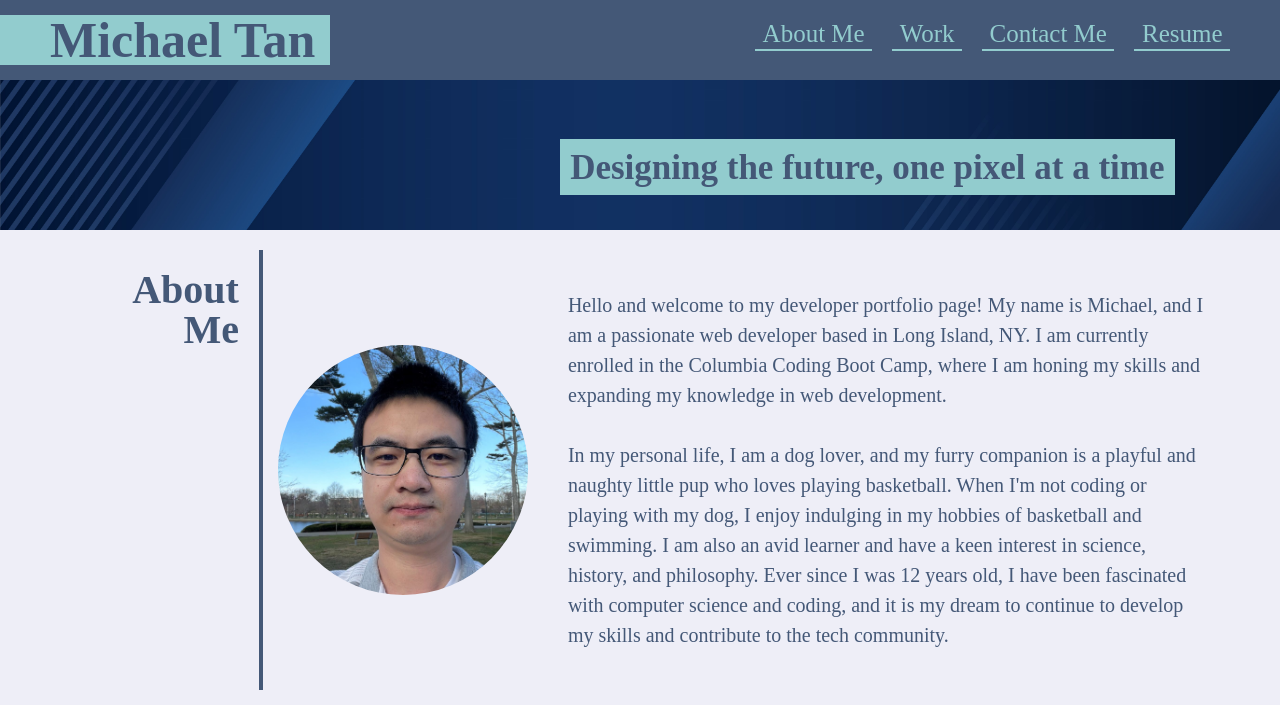
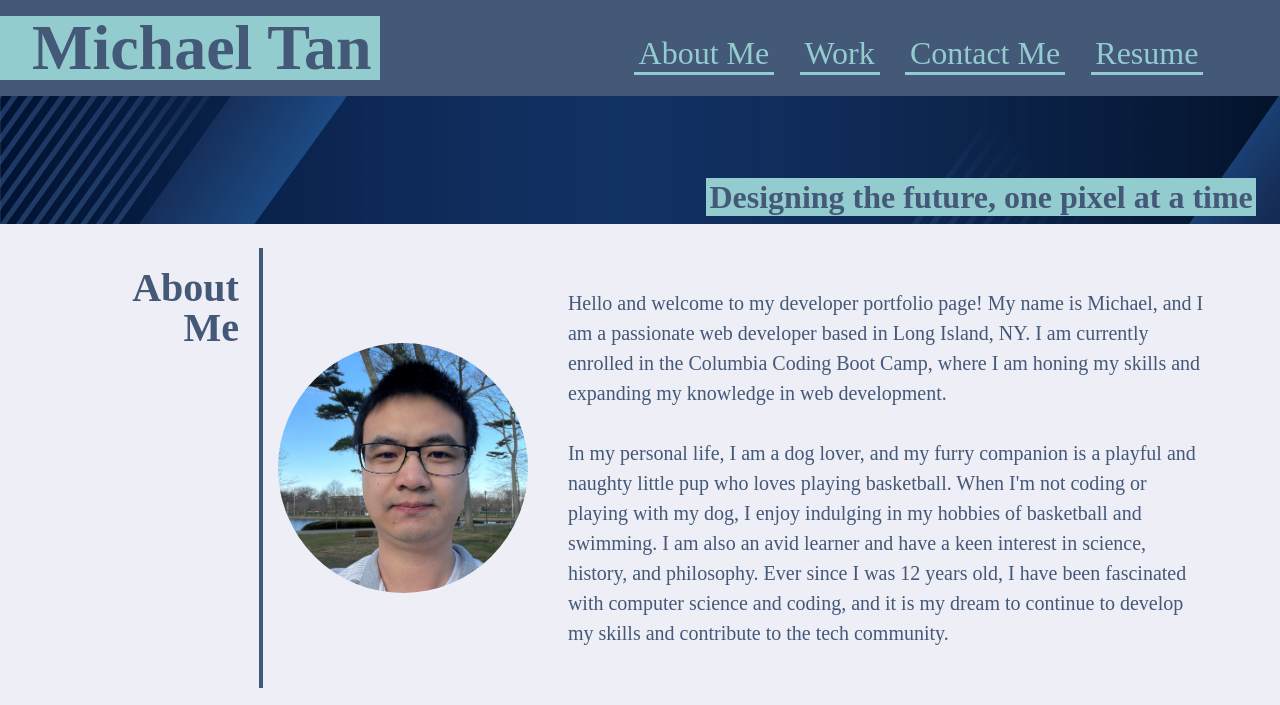
Before and after one commit to Mtan1230/first-iteration-portfolio, a plain HTML site: page index.html in a window 1280 px wide. Shown: the top 705 px of the page. Drawn offline with Linux system fonts and the light colour scheme.

Commit message:
adjust header and banner

```diff
--- a/assets/css/style.css
+++ b/assets/css/style.css
@@ -25,55 +25,52 @@ header {
 }
 
 header h1 {
-    font-size: 5em;
+    font-size: 4rem;
     background-color: var(--light);
-    margin: 0.3em 0;
-    padding-left: 1em;
-    padding-right: 0.3em;
+    margin: 1rem 0;
+    padding-left: 2rem;
+    padding-right: 0.5rem;
 }
 
 header nav {
-    margin: 1em 4em 1em;
+    margin: 1.5rem 4rem 0.5rem;
 }
 
 header nav ul {
     display: flex;
-    justify-content: end;
 }
 
 header nav ul li {
-    padding: 1em;
+    padding: 0.8rem;
 }
 
 header nav ul li a {
-    font-size: 2.5em;
+    font-size: 2rem;
     color: var(--light);
     text-decoration: none;
-    border-bottom: #92CCCE solid 0.1em;
-    padding: 0.1em 0.3em;
+    border-bottom: var(--light) solid 0.2rem;
+    padding: 0.1rem 0.3rem;
 }
 
 /* banner */
 #banner {
     width: 100%;
-    height: 15em;
+    height: 8rem;
     background-image: url("../images/banner.jpg");
     background-size: cover;
     background-position: center;
     display: flex;
     justify-content: flex-end;
     align-items: flex-end;
-    margin-bottom: 1em;
+    margin-bottom: 1.5rem;
 }
 
 #subtitle {
-    font-size: 3.5em;
+    font-size: 2rem;
     columns: var(--dark);
     background-color: var(--light);
-    width: fit-content;
-    align-self: safe;
-    margin: 1em 3em;
-    padding: 0.3em;
+    padding: 0.2rem;
+    margin: 0 1.5rem 0.5rem;
 }
 
 /* Content */
```
Also changed, not shown: index.html (+0 -1 lines).
